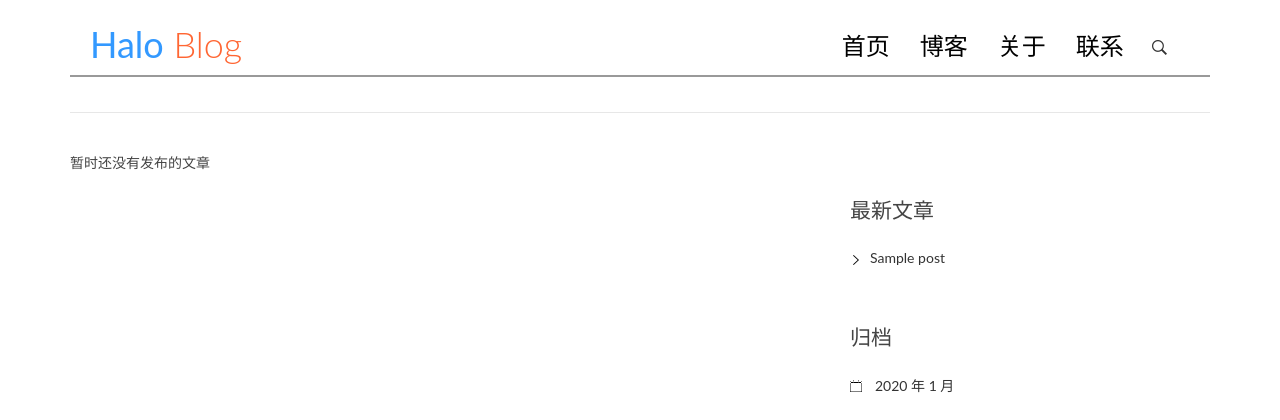
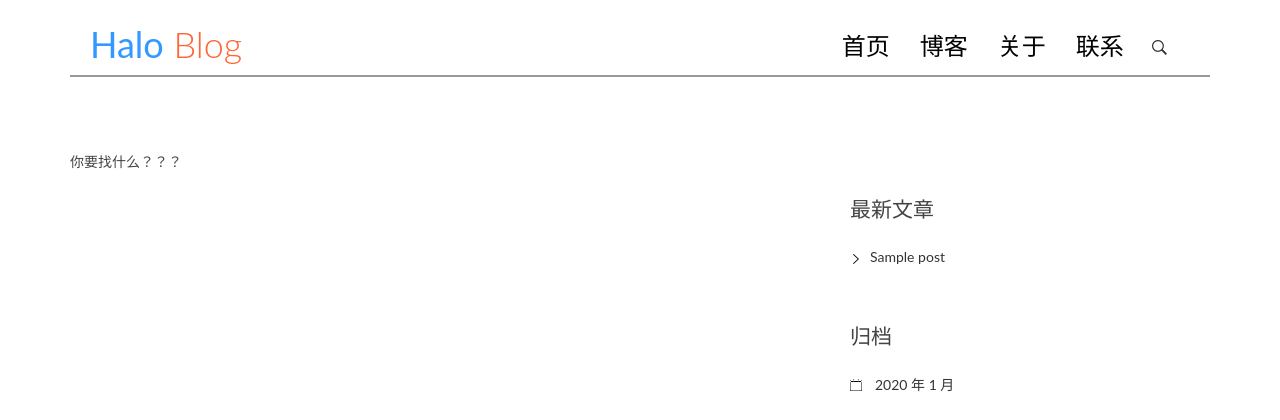
Before and after one commit to linjunyi22/django_blog, a Django app: page /blog/archives/2018/03 in a window 1280 px wide. Shown: the top 420 px of the page. Run offline with Django 3.2, Linux system fonts and the light colour scheme; tables that the repository leaves empty hold one stand-in row (values such as "Sample post"); some libraries are stand-ins or nearby versions.

Commit message:
修改部分样式

```diff
--- a/Templates/blog/index.html
+++ b/Templates/blog/index.html
@@ -1,5 +1,9 @@
 {% extends 'base.html' %}
 {% block main %}
+    {% if error_msg %}
+        <p>{{ error_msg }}</p>
+    {% endif %}
+
     {% for post in post_list %}
         <article class="post post-{{ post.pk }}">
             <header class="entry-header">
@@ -29,7 +33,7 @@
             </div>
         </article>
     {% empty %}
-        <div class="no-post">暂时还没有发布的文章</div>
+        <div class="no-post">你要找什么？？？</div>
     {% endfor %}
 
     {% if is_paginated %}
--- a/blog/static/blog/css/custom.css
+++ b/blog/static/blog/css/custom.css
@@ -107,7 +107,7 @@ img {
     background-color: #FFF;
     padding: 25px 20px;
     margin-bottom: 40px;
-    border-bottom: 1px solid #e7e7e7;
+    /*border-bottom: 1px solid #e7e7e7;*/
 }
 
 .copyrights {
```
Also changed, not shown: Templates/base.html (line endings or trailing spaces).
